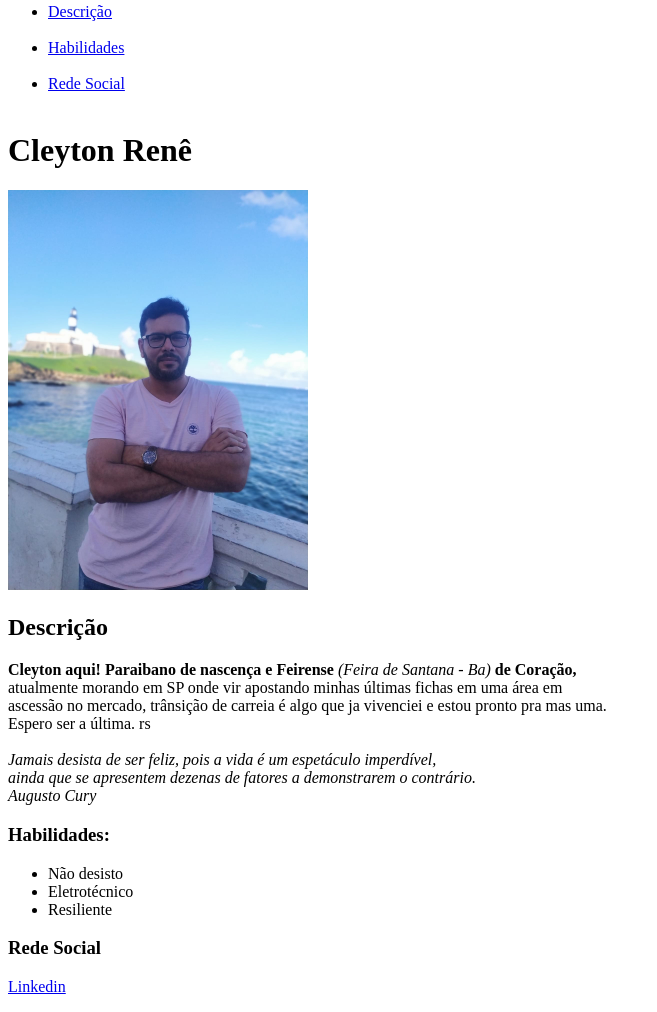
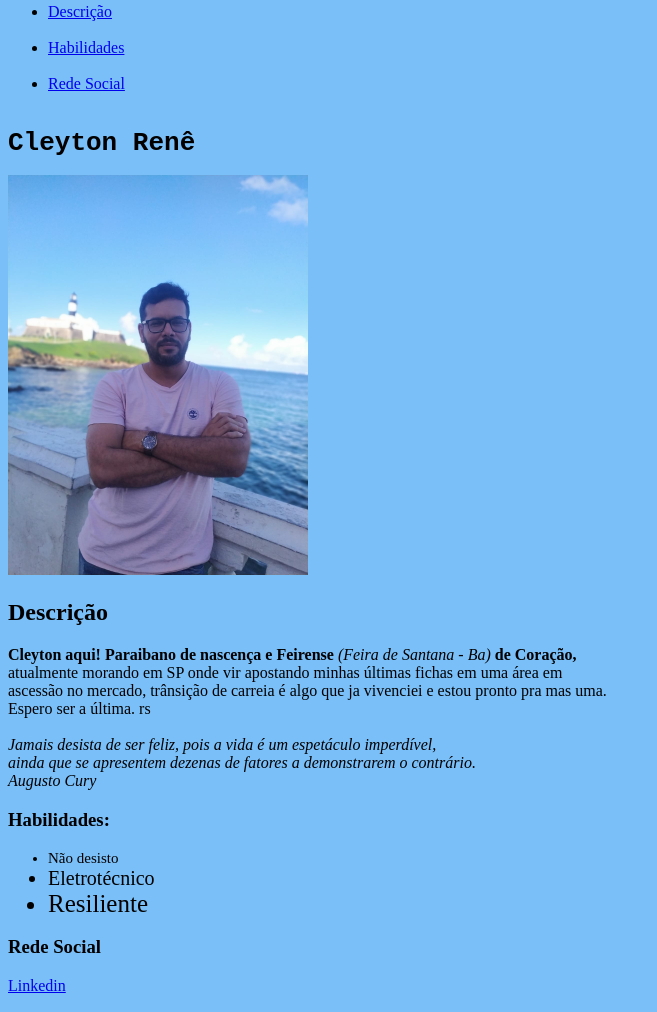
Before and after one commit to cleytonnrene/rene-github.io, a plain HTML site: page <!DOCTYPE html>.html in a window 1280 px wide. Shown: the part 94-1106 px from the top of the page, without its empty margins (0-657 px from the left). Drawn offline with Linux system fonts and the light colour scheme.

Commit message:
Portfólio Fontes e Background

```diff
--- a/<!DOCTYPE html>.html
+++ b/<!DOCTYPE html>.html
@@ -4,6 +4,31 @@
     <meta charset="UTF-8">
     <title>PortifólioCleytonRenê</title>
  </head>
+ <style>
+
+.MeuNome{
+    font-family: monospace;
+}
+.descricao{
+    font-family: Verdana, Geneva, Tahoma, sans-serif;
+    }
+body{
+    background-color: #7abff8;
+
+}
+.naodesisto{
+    font-weight: 500;
+    font-size: 15px;
+}
+.eletrotecnico{
+    font-weight: 500;
+    font-size: 20px;
+}
+.resiliente{
+    font-weight: 500;
+    font-size: 25px;
+}
+</style>
   <body>
       <p>
           <h4>Índice</h4>
@@ -19,14 +44,14 @@
       </p>
     <p>
       <a name="texto1">
-      <h1>Cleyton Renê</h1>
+      <h1 class="MeuNome">Cleyton Renê</h1>
     <img src="/Imagens/WhatsApp Image 2021-05-12 at 21.30.03.jpeg" alt="Foto de Cleyton" width="300px" >
     </p>
 
     <p>
     <h2>
     <strong><a name="texto2">Descrição </a></strong>
-    </h2>
+    </h2 class="descricao">
     <strong> Cleyton aqui! Paraibano de nascença e Feirense</strong> <em> (Feira de Santana - Ba)</em><strong> de Coração,
     </strong>  <br>atualmente morando em SP onde vir apostando minhas últimas fichas em uma área em <br>ascessão no mercado, trânsição de carreia é algo que ja vivenciei e estou pronto pra mas uma. <br>Espero ser a última. rs <br><br>
     <em> Jamais desista de ser feliz, pois a vida é um espetáculo imperdível, <br>ainda que se apresentem dezenas de fatores a demonstrarem o contrário.
@@ -36,9 +61,9 @@
     <p>
         <h3><a name ="texto3">Habilidades: </h3>
     <ul>
-        <li>Não desisto</li>
-        <li>Eletrotécnico</li>
-        <li>Resiliente</li>
+        <li class="naodesisto">Não desisto</li>
+        <li class="eletrotecnico">Eletrotécnico</li>
+        <li class="resiliente">Resiliente</li>
 
 
     </ul>
```
